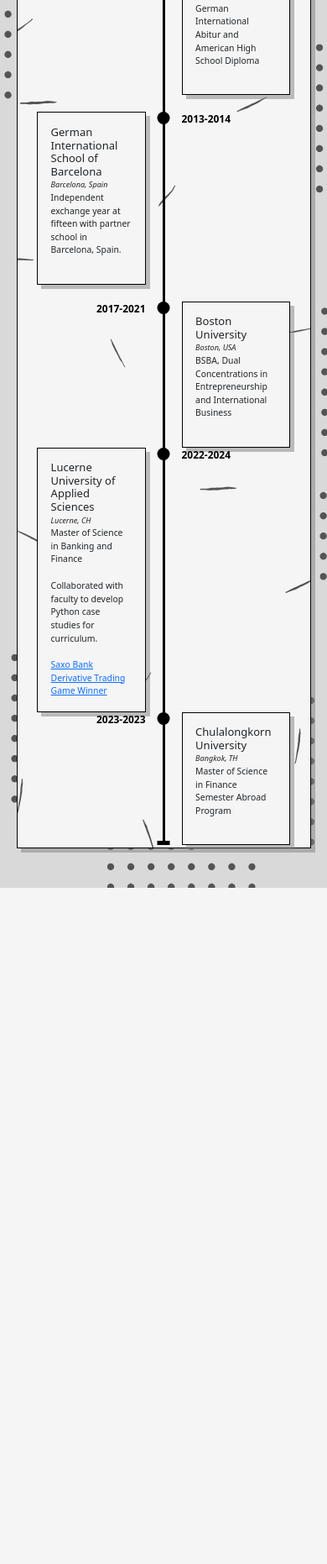
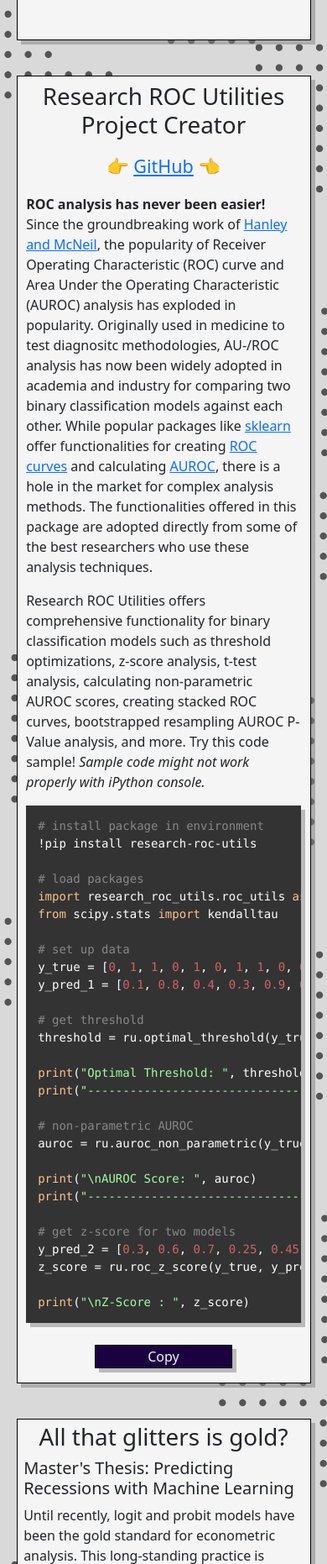
Before and after one commit to jpbruehw/personal-site, a Flask app: page / in a window 390 px wide. Shown: the part 2695-4557 px from the top of the page at 84% size. Before the commit the page ends 3752 px from the top, so only its background shows below. Run offline with Flask 3, Linux system fonts and the light colour scheme; some libraries are stand-ins or nearby versions.

Commit message:
new updates

```diff
--- a/static/css/data-projects.css
+++ b/static/css/data-projects.css
@@ -20,7 +20,7 @@
   justify-content: flex-start;
   overflow-x: scroll;
   overflow-y: hidden;
-  padding: 3%;
+  padding: 3% 0.5%;
 }
 
 .card-style {
--- a/static/css/master-thesis.css
+++ b/static/css/master-thesis.css
@@ -5,6 +5,10 @@
   box-shadow: 5px 5px 0px rgba(128, 128, 128, 0.5);
   padding: 1% 2%;
   margin-bottom: 5vh;
+}
+
+.thesis-desc-header {
+  text-align: center;
 }
 
 .thesis-description {
--- /dev/null
+++ b/static/css/roc-utilities.css
@@ -0,0 +1,59 @@
+.roc-utilities-container {
+  background-color: whitesmoke;
+  border: 1px solid black;
+  box-shadow: 5px 5px 0px rgba(128, 128, 128, 0.5);
+  width: 80vw;
+  margin-bottom: 5vh;
+  padding: 1%;
+}
+
+.roc-utilities-content {
+  width: 100%;
+  padding: 1% 2%;
+}
+
+.code-container {
+  display: flex;
+  flex-direction: column;
+  align-items: center;
+  justify-content: center;
+  width: 70%;
+  margin: auto;
+}
+
+.code-display {
+  box-shadow: 5px 5px 0px rgba(128, 128, 128, 0.5);
+  width: 100%;
+}
+
+.copy-code-button {
+  width: 30%;
+  margin: 10px 0;
+  border: 1px solid black;
+  box-shadow: 5px 5px 0px rgba(128, 128, 128, 0.5);
+  background-color: #1c0140;
+  color: whitesmoke;
+  transition: all 0.3s ease;
+}
+
+.copy-code-button:hover {
+  transform: translateY(1.5px);
+}
+
+.copy-code-button:active {
+  transform: translateY(3px);
+}
+
+@media (max-width: 1000px) {
+  .roc-utilities-container {
+    width: 90vw;
+  }
+
+  .code-container {
+    width: 100%;
+  }
+
+  .copy-code-button {
+    width: 50%;
+  }
+}
--- a/static/css/tech-skills-desc.css
+++ b/static/css/tech-skills-desc.css
@@ -1,5 +1,21 @@
 .write-up-title-allit {
   text-decoration: underline;
-  -webkit-text-stroke: 1px black; /* Set the width and color of the border */
-  -webkit-text-fill-color: transparent; /* Make the text transparent */
+  -webkit-text-stroke: 1px black;
+  -webkit-text-fill-color: transparent;
 }
+
+.tech-write-up-art {
+  margin-top: 15px;
+}
+
+.tech-write-up {
+  padding: 1% 2%;
+}
+
+.write-up-quote {
+  text-align: center;
+}
+
+.emoji-pointing-down {
+  font-size: 1.2rem;
+}
--- /dev/null
+++ b/static/js/copyText.js
@@ -0,0 +1,19 @@
+// functionality for copying text
+$(document).ready(() => {
+  // define function
+  async function copyResult(text) {
+    try {
+      await navigator.clipboard.writeText(text);
+    } catch (err) {
+      console.error("Failed to copy: ", err);
+    }
+  }
+
+  // get elements we want to add events to
+  const codeContent = $("#code-text").text();
+  const codeButton = $("#code-copy");
+  codeButton.on("click", () => {
+    copyResult(codeContent);
+    codeButton.text("Copied");
+  });
+});
--- a/static/js/techScroll.js
+++ b/static/js/techScroll.js
@@ -4,7 +4,6 @@
 $(document).ready(() => {
   // select scrollers
   const scrollers = $(".scroller");
-  console.log("PRINT SCROLLER: ", scrollers);
 
   // function to perform animation
   const addAnimation = () => {
--- a/templates/about.html
+++ b/templates/about.html
@@ -9,7 +9,18 @@
   <div class="intro-description">
     <article class="intro-article">
       <h1 style="text-align: center">To change is to live.</h1>
-      <p>I don't me</p>
+      <p>
+        These words summarize the person behind this page. A relentless
+        self-starter who only ever gives his very best effort and nothing less.
+        A person who understands that a team is a sum of its parts, and that
+        success is never the product of one person alone. A person that
+        appreciates the necessity of understanding and fitting into different
+        cultures, having called several different countries and organizations
+        home over the years. A person that understands the opportunities, but
+        more importantly the limitations, of emerging technologies. A person
+        that chooses to use failure as a learning experience rather than as a
+        defeat. This is who I am and what I have to offer.
+      </p>
     </article>
   </div>
 </div>
--- a/templates/base.html
+++ b/templates/base.html
@@ -21,10 +21,22 @@
     <link rel="stylesheet" href="../static/css/education-timeline.css" />
     <link rel="stylesheet" href="../static/css/tech-skills-scroller.css" />
     <link rel="stylesheet" href="../static/css/tech-skills-desc.css" />
+    <link rel="stylesheet" href="../static/css/roc-utilities.css" />
+    <!-- import scripts -->
+    <link
+      rel="stylesheet"
+      href="https://unpkg.com/@highlightjs/cdn-assets@11.9.0/styles/agate.min.css"
+    />
+    <script src="https://unpkg.com/@highlightjs/cdn-assets@11.9.0/highlight.min.js"></script>
+    <script src="https://unpkg.com/@highlightjs/cdn-assets@11.9.0/languages/go.min.js"></script>
+    <script>
+      hljs.highlightAll();
+    </script>
     <script src="https://unpkg.com/jquery"></script>
     <script src="https://cdnjs.cloudflare.com/ajax/libs/bootstrap/5.3.3/js/bootstrap.min.js"></script>
     <script src="https://cdnjs.cloudflare.com/ajax/libs/popper.js/2.11.8/umd/popper.min.js"></script>
     <script src="../static/js/techScroll.js"></script>
+    <script src="../static/js/copyText.js"></script>
   </head>
   <body>
     {% include '/navbar.html' %}
--- a/templates/data-projects.html
+++ b/templates/data-projects.html
@@ -1,6 +1,8 @@
 <div id="data-projects" class="data-projects-container">
   <article class="data-projects-">
-    <h1 class="data-projects-header">Data Projects</h1>
+    <h1 class="data-projects-header" style="text-align: center">
+      Data Projects
+    </h1>
     <p>
       More than just an interest, my passion for data has enabled me to create
       many compelling projects. The data project I am proudest of was developing
--- a/templates/home.html
+++ b/templates/home.html
@@ -6,6 +6,8 @@
   {% include './tech-skills.html' %}
   <!-- data project overview section -->
   {% include './data-projects.html' %}
+  <!-- summary of roc utilities open source project -->
+  {% include './roc-utilities.html' %}
   <!-- thesis description overview -->
   {% include './master-thesis.html' %}
   <!-- education timeline component -->
--- a/templates/navbar.html
+++ b/templates/navbar.html
@@ -10,6 +10,9 @@
       <a class="nav-link" href="#data-projects">Data Projects</a>
     </li>
     <li class="nav-item">
+      <a class="nav-link" href="#roc-utilities">Open Source</a>
+    </li>
+    <li class="nav-item">
       <a class="nav-link" href="#masters-thesis">Master's Thesis</a>
     </li>
     <li class="nav-item">
--- /dev/null
+++ b/templates/roc-utilities.html
@@ -0,0 +1,86 @@
+<div class="roc-utilities-container" id="roc-utilities">
+  <div class="roc-utilities-content">
+    <h1 style="text-align: center; margin-bottom: 20px">
+      Research ROC Utilities Project Creator
+    </h1>
+    <h4 style="text-align: center; margin-bottom: 20px">
+      👉
+      <a href="https://github.com/jpbruehw/research-roc-utils" target="_blank"
+        >GitHub</a
+      >
+      👈
+    </h4>
+    <article>
+      <p>
+        <b>ROC analysis has never been easier!</b> Since the groundbreaking work
+        of
+        <a
+          href="https://pubs.rsna.org/doi/epdf/10.1148/radiology.148.3.6878708"
+          target="_blank"
+          >Hanley and McNeil</a
+        >, the popularity of Receiver Operating Characteristic (ROC) curve and
+        Area Under the Operating Characteristic (AUROC) analysis has exploded in
+        popularity. Originally used in medicine to test diagnositc
+        methodologies, AU-/ROC analysis has now been widely adopted in academia
+        and industry for comparing two binary classification models against each
+        other. While popular packages like
+        <a href="https://scikit-learn.org/stable/" target="_blank">sklearn</a>
+        offer functionalities for creating
+        <a
+          href="https://scikit-learn.org/stable/modules/generated/sklearn.metrics.roc_curve.html"
+          target="_blank"
+          >ROC curves</a
+        >
+        and calculating
+        <a
+          href="https://scikit-learn.org/stable/modules/generated/sklearn.metrics.auc.html"
+          target="_blank"
+          >AUROC</a
+        >, there is a hole in the market for complex analysis methods. The
+        functionalities offered in this package are adopted directly from some
+        of the best researchers who use these analysis techniques.
+      </p>
+      <p>
+        Research ROC Utilities offers comprehensive functionality for binary
+        classification models such as threshold optimizations, z-score analysis,
+        t-test analysis, calculating non-parametric AUROC scores, creating
+        stacked ROC curves, bootstrapped resampling AUROC P-Value analysis, and
+        more. Try this code sample!
+        <i>Sample code might not work properly with iPython console.</i>
+      </p>
+    </article>
+    <div class="code-container">
+      <pre
+        class="code-display"
+      ><code class="python" id="code-text"># install package in environment
+!pip install research-roc-utils
+
+# load packages
+import research_roc_utils.roc_utils as ru
+from scipy.stats import kendalltau
+
+# set up data
+y_true = [0, 1, 1, 0, 1, 0, 1, 1, 0, 0, 0]
+y_pred_1 = [0.1, 0.8, 0.4, 0.3, 0.9, 0.5, 0.3, 0.8, 0.5, 0.3, 0.2]
+
+# get threshold
+threshold = ru.optimal_threshold(y_true, y_pred_1)
+
+print("Optimal Threshold: ", threshold)
+print("-------------------------------")
+
+# non-parametric AUROC
+auroc = ru.auroc_non_parametric(y_true, y_pred_1)
+
+print("\nAUROC Score: ", auroc)
+print("-------------------------------")
+
+# get z-score for two models
+y_pred_2 = [0.3, 0.6, 0.7, 0.25, 0.45, 0.5, 0.6, 0.5, 0.2, 0.3, 0.5]
+z_score = ru.roc_z_score(y_true, y_pred_1, y_pred_2, kendalltau)
+
+print("\nZ-Score : ", z_score)</code></pre>
+      <button id="code-copy" class="copy-code-button">Copy</button>
+    </div>
+  </div>
+</div>
--- a/templates/tech-skills-desc.html
+++ b/templates/tech-skills-desc.html
@@ -4,5 +4,32 @@
     <span class="write-up-title-allit">L</span>ong
     <span class="write-up-title-allit">L</span>earner
   </h1>
-  <p>alsrkdftghjadfksljsadfgl;k</p>
+  <article class="tech-write-up-art">
+    <blockquote
+      cite="https://www.brainyquote.com/quotes/stewart_brand_172275"
+      class="write-up-quote"
+    >
+      <p>
+        <i>
+          "Once a new technology rolls over you, if you're not part of the
+          steamroller, you're part of the road."
+        </i>
+      </p>
+      <footer>—Stewart Brand</footer>
+    </blockquote>
+    <p>
+      I always liked this quote because it is kind of true, but even more so
+      because of how wrong it is. The truth is that most new technologies are
+      really only "better" in a very small set of niche circumstances.
+      Therefore, it is almost never a question of truly better or worse, but
+      tradeoffs. With that said, sometimes there really is a paradigm shift and
+      it is important to stay on top of trends and understand what technologies
+      have the <b>highest likelihood</b> of becoming/remaining relevant.
+    </p>
+    <p>
+      However, the fact that technology is constantly evolving is what makes me
+      so passionate about it:<b> you have to fight to keep up.</b> These are
+      some of my favorites (so far) <span class="emoji-pointing-down">👇</span>
+    </p>
+  </article>
 </div>
```
